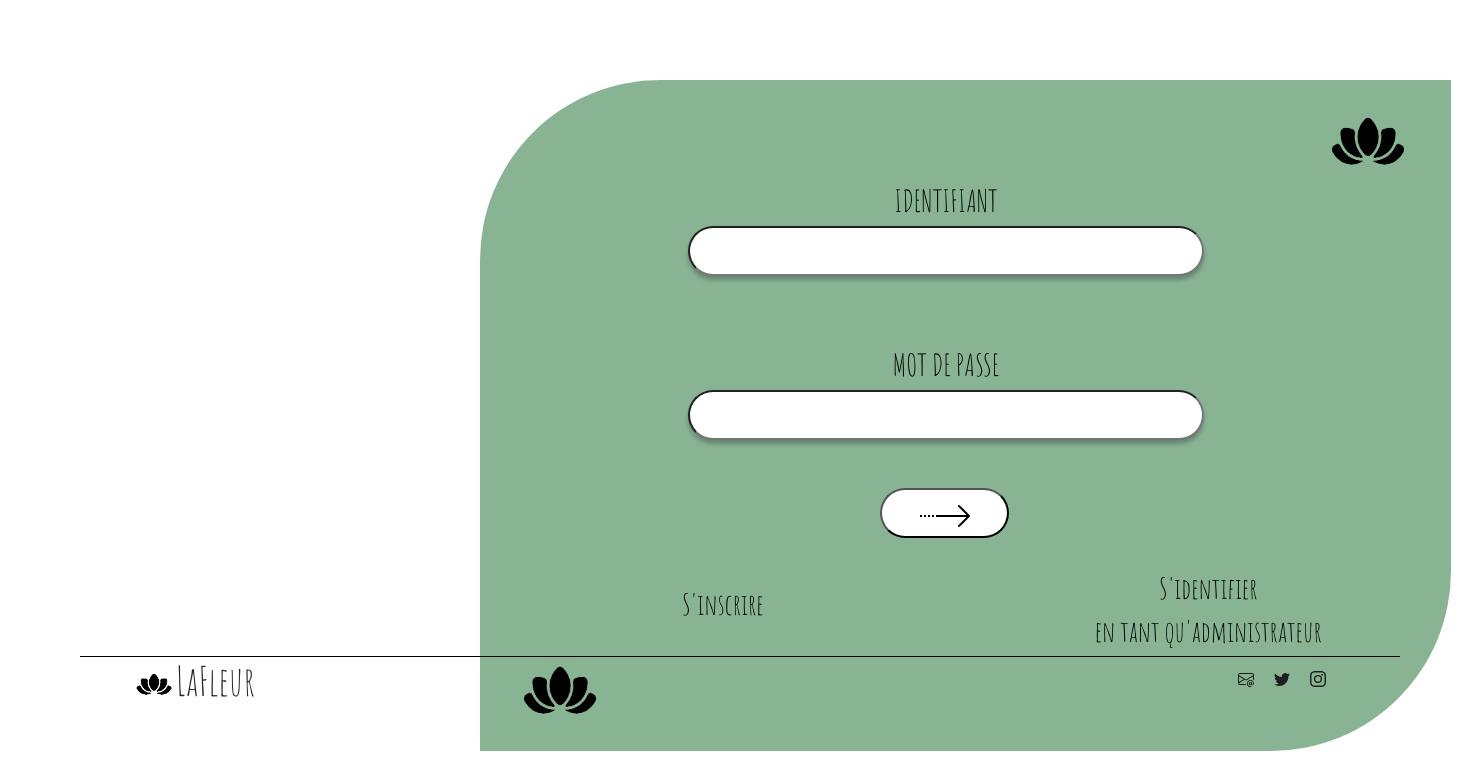
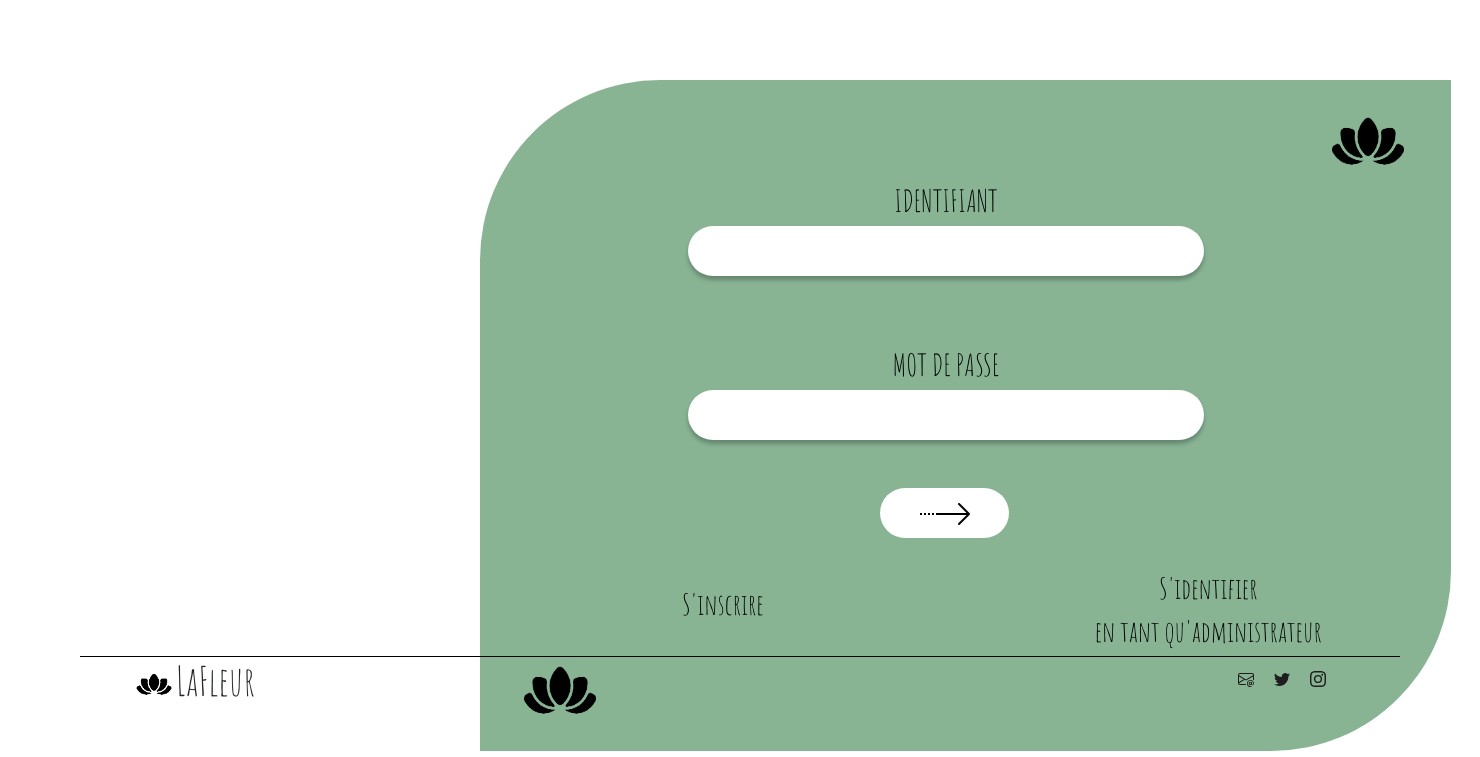
Before and after one commit to armanceau/lafleur, a PHP site: page /Authentification.php in a window 1480 px wide. Shown: the part 86-843 px from the top of the page. Run offline with PHP 8.4, Linux system fonts and the light colour scheme; some web fonts are replaced.

Commit message:
correction input

```diff
--- a/css/style.css
+++ b/css/style.css
@@ -239,6 +239,8 @@
     background: #FFFFFF;
     box-shadow: 0px 4px 4px rgba(0, 0, 0, 0.25);
     border-radius: 30px;
+    outline: none;
+    border: none;
 }
 
 .mdp_login{
@@ -266,6 +268,8 @@
     background: #FFFFFF;
     box-shadow: 0px 4px 4px rgba(0, 0, 0, 0.25);
     border-radius: 30px;
+    outline: none;
+    border: none;
 }
 
 .validation_login{
@@ -275,6 +279,8 @@
     margin-left: 25rem;
     background: #FFFFFF;
     border-radius: 30px;
+    outline: none;
+    border: none;
 }
 
 .option_login{
```
